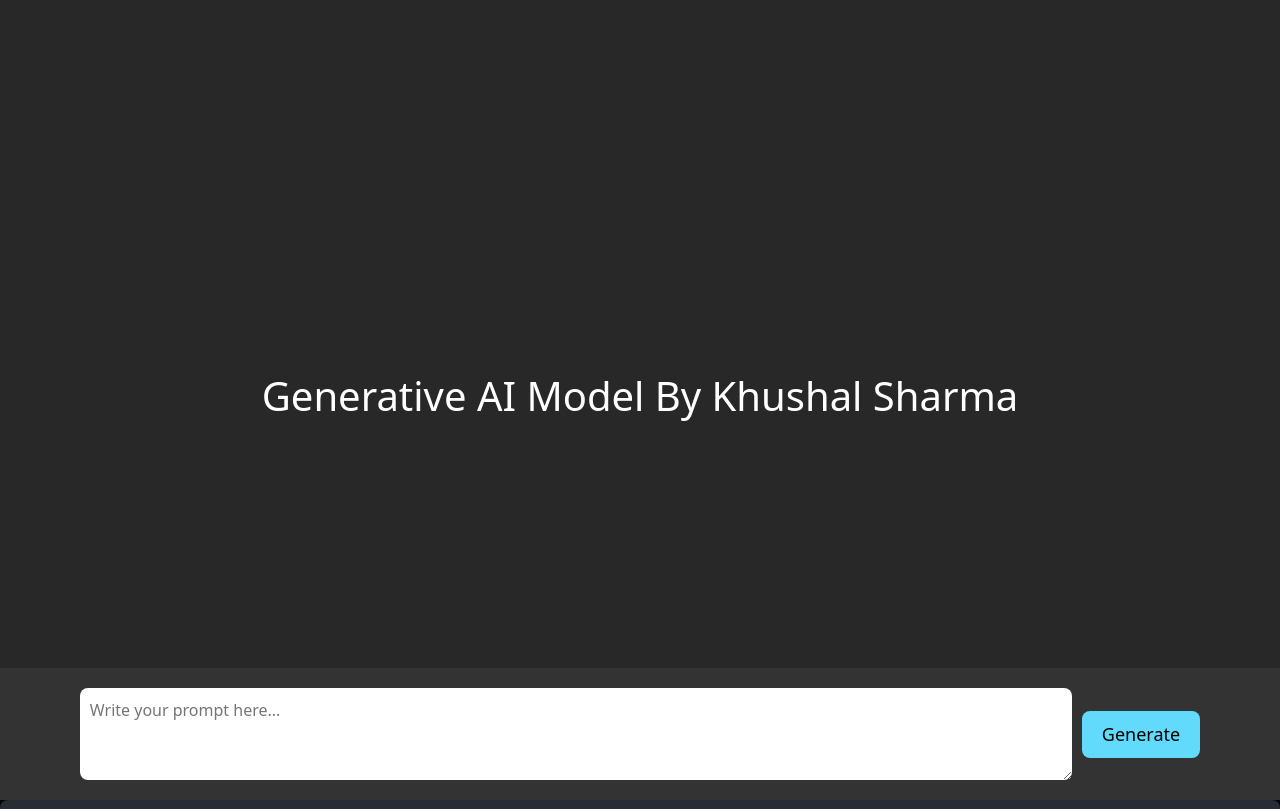
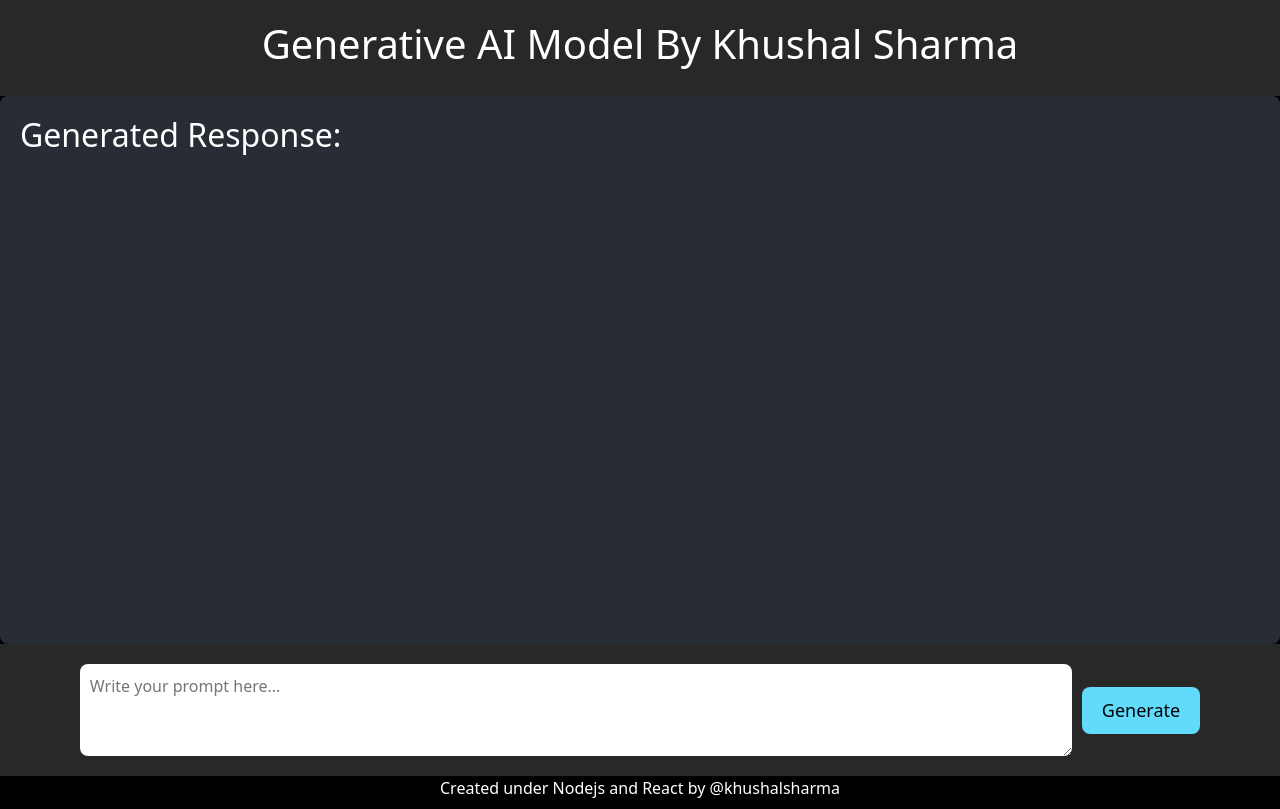
Before and after one commit to khushal40312/ai-model, a React (Vite) app in the folder ai-model/: page / in a window 1280 px wide. Shown: the top 809 px of the page. Built offline with nearby package versions, Linux system fonts and the light colour scheme.

Commit message:
Update App.css

```diff
--- a/ai-model/src/App.css
+++ b/ai-model/src/App.css
@@ -11,7 +11,6 @@ body{
 
 .App-header {
   background-color: rgba(50, 50, 50, .8);
-  min-height: 100vh;
   display: flex;
   flex-direction: column;
   align-items: center;
@@ -91,7 +90,7 @@ span{
   justify-content: center;
   align-items: center;
   padding: 20px;
-  background-color: #333;
+    background-color: #282828;
   position: sticky;
   bottom: 0;
 }
```
